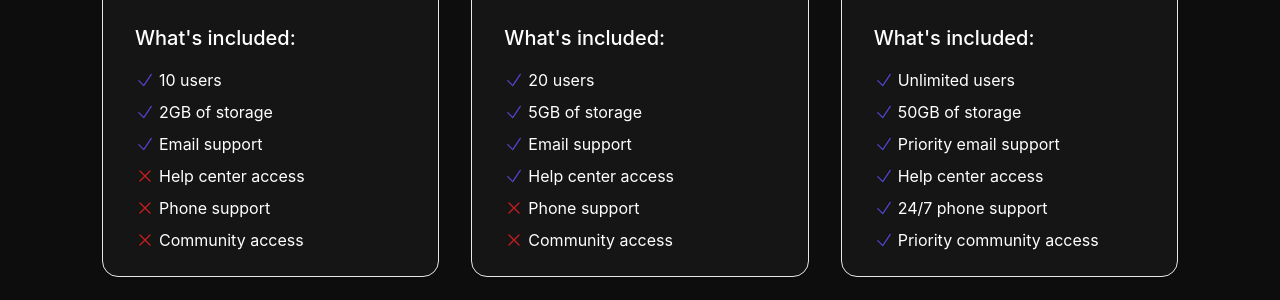
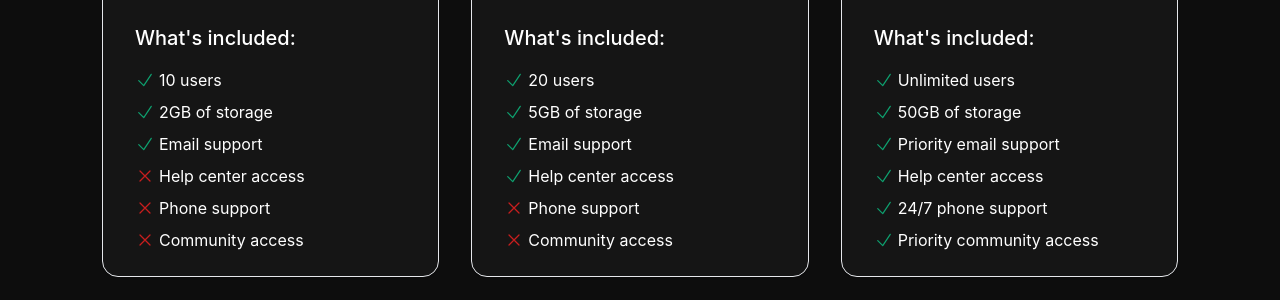
Before and after one commit to yashmandi/boilerstack, a React (Vite) app: page /pricing in a window 1280 px wide. Shown: the part 393-693 px from the top of the page. Built offline with nearby package versions, Linux system fonts and the light colour scheme; a web font is replaced by a local one.

Commit message:
pricing page ui enhance

```diff
--- a/src/pages/Pricing.jsx
+++ b/src/pages/Pricing.jsx
@@ -45,7 +45,7 @@ const Pricing = () => {
                       viewBox="0 0 24 24"
                       strokeWidth="1.5"
                       stroke="currentColor"
-                      className="size-5 text-indigo-700"
+                      className="size-5 text-green-500"
                     >
                       <path
                         strokeLinecap="round"
@@ -62,7 +62,7 @@ const Pricing = () => {
                       viewBox="0 0 24 24"
                       strokeWidth="1.5"
                       stroke="currentColor"
-                      className="size-5 text-indigo-700"
+                      className="size-5 text-green-500"
                     >
                       <path
                         strokeLinecap="round"
@@ -79,7 +79,7 @@ const Pricing = () => {
                       viewBox="0 0 24 24"
                       strokeWidth="1.5"
                       stroke="currentColor"
-                      className="size-5 text-indigo-700"
+                      className="size-5 text-green-500"
                     >
                       <path
                         strokeLinecap="round"
@@ -179,7 +179,7 @@ const Pricing = () => {
                       viewBox="0 0 24 24"
                       strokeWidth="1.5"
                       stroke="currentColor"
-                      className="size-5 text-indigo-700"
+                      className="size-5 text-green-500"
                     >
                       <path
                         strokeLinecap="round"
@@ -196,7 +196,7 @@ const Pricing = () => {
                       viewBox="0 0 24 24"
                       strokeWidth="1.5"
                       stroke="currentColor"
-                      className="size-5 text-indigo-700"
+                      className="size-5 text-green-500"
                     >
                       <path
                         strokeLinecap="round"
@@ -213,7 +213,7 @@ const Pricing = () => {
                       viewBox="0 0 24 24"
                       strokeWidth="1.5"
                       stroke="currentColor"
-                      className="size-5 text-indigo-700"
+                      className="size-5 text-green-500"
                     >
                       <path
                         strokeLinecap="round"
@@ -230,7 +230,7 @@ const Pricing = () => {
                       viewBox="0 0 24 24"
                       strokeWidth="1.5"
                       stroke="currentColor"
-                      className="size-5 text-indigo-700"
+                      className="size-5 text-green-500"
                     >
                       <path
                         strokeLinecap="round"
@@ -313,7 +313,7 @@ const Pricing = () => {
                       viewBox="0 0 24 24"
                       strokeWidth="1.5"
                       stroke="currentColor"
-                      className="size-5 text-indigo-700"
+                      className="size-5 text-green-500"
                     >
                       <path
                         strokeLinecap="round"
@@ -330,7 +330,7 @@ const Pricing = () => {
                       viewBox="0 0 24 24"
                       strokeWidth="1.5"
                       stroke="currentColor"
-                      className="size-5 text-indigo-700"
+                      className="size-5 text-green-500"
                     >
                       <path
                         strokeLinecap="round"
@@ -347,7 +347,7 @@ const Pricing = () => {
                       viewBox="0 0 24 24"
                       strokeWidth="1.5"
                       stroke="currentColor"
-                      className="size-5 text-indigo-700"
+                      className="size-5 text-green-500"
                     >
                       <path
                         strokeLinecap="round"
@@ -364,7 +364,7 @@ const Pricing = () => {
                       viewBox="0 0 24 24"
                       strokeWidth="1.5"
                       stroke="currentColor"
-                      className="size-5 text-indigo-700"
+                      className="size-5 text-green-500"
                     >
                       <path
                         strokeLinecap="round"
@@ -381,7 +381,7 @@ const Pricing = () => {
                       viewBox="0 0 24 24"
                       strokeWidth="1.5"
                       stroke="currentColor"
-                      className="size-5 text-indigo-700"
+                      className="size-5 text-green-500"
                     >
                       <path
                         strokeLinecap="round"
@@ -398,7 +398,7 @@ const Pricing = () => {
                       viewBox="0 0 24 24"
                       strokeWidth="1.5"
                       stroke="currentColor"
-                      className="size-5 text-indigo-700"
+                      className="size-5 text-green-500"
                     >
                       <path
                         strokeLinecap="round"
```
